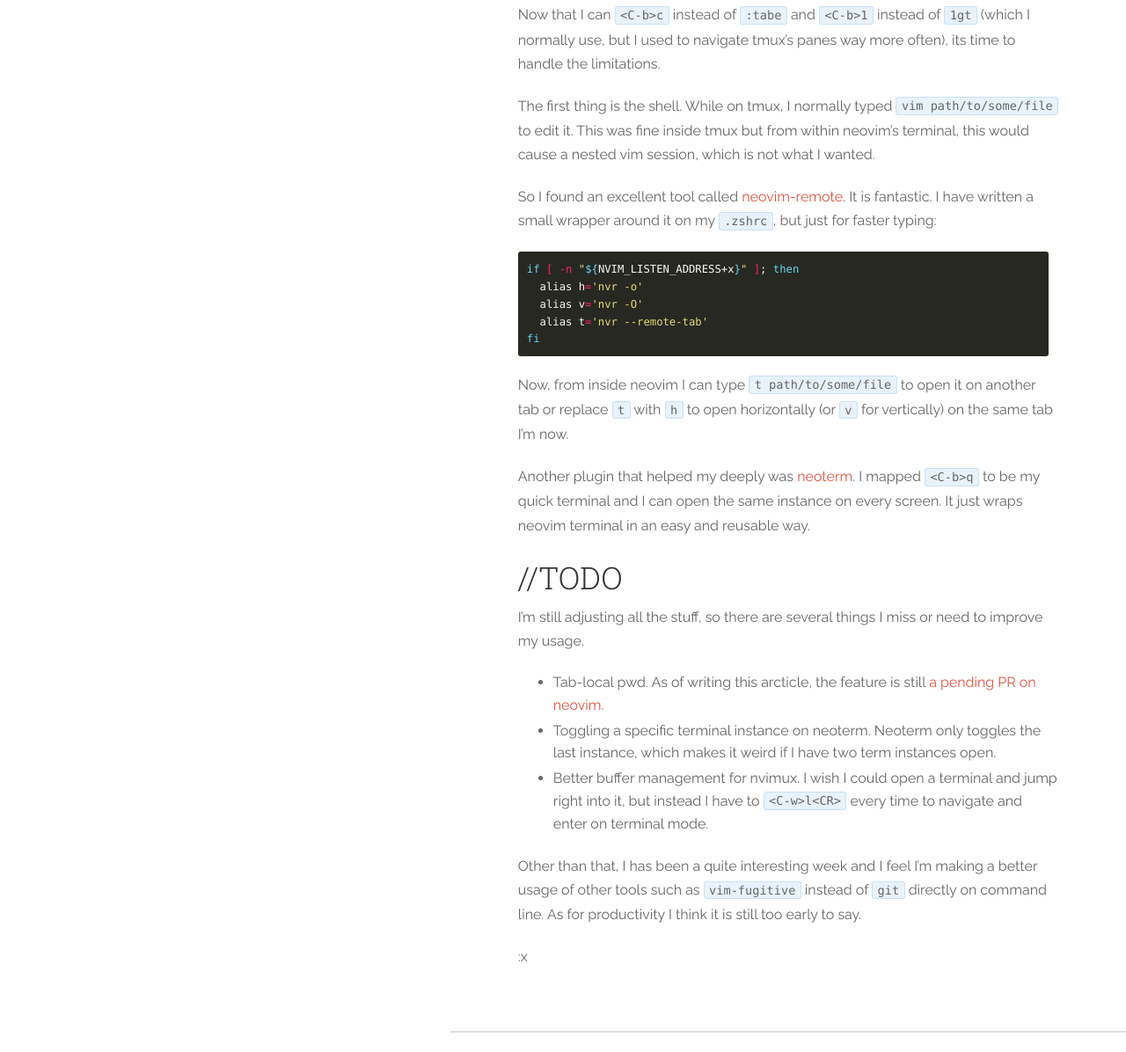
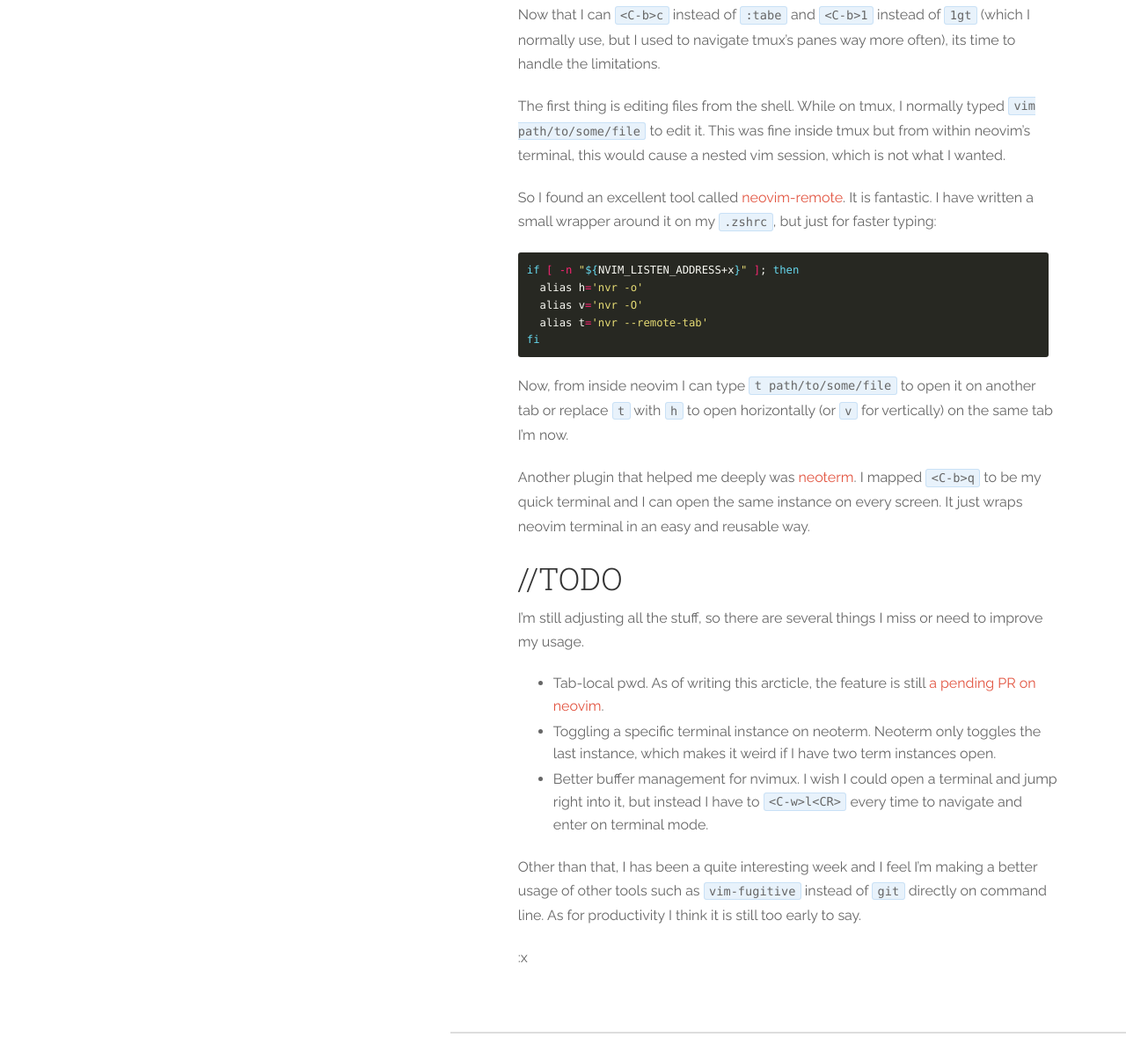
Before and after one commit to hkupty/hkupty.github.io, a Jekyll site: the page built from _posts/2016-03-13-Ditching-TMUX.md, in a window 1280 px wide. Shown: the part 1035-2231 px from the top of the page at 88% size. Built offline with Jekyll 4.4.1, drawn with Linux system fonts in a browser that asks for light colours; nearby versions of some CDN libraries.

Commit message:
More fixes

```diff
--- a/_posts/2016-03-13-Ditching-TMUX.md
+++ b/_posts/2016-03-13-Ditching-TMUX.md
@@ -22,7 +22,7 @@
 --------------------------
 Now that I can `<C-b>c` instead of `:tabe` and `<C-b>1` instead of `1gt` (which I normally use, but I used to navigate tmux's panes way more often), its time to handle the limitations.
 
-The first thing is the shell. While on tmux, I normally typed `vim path/to/some/file` to edit it. This was fine inside tmux but from within neovim's terminal, this would cause a nested vim session, which is not what I wanted.
+The first thing is editing files from the shell. While on tmux, I normally typed `vim path/to/some/file` to edit it. This was fine inside tmux but from within neovim's terminal, this would cause a nested vim session, which is not what I wanted.
 
 So I found an excellent tool called [neovim-remote][nvr]. It is fantastic. I have written a small wrapper around it on my `.zshrc`, but just for faster typing:
 
@@ -36,7 +36,7 @@
 
 Now, from inside neovim I can type `t path/to/some/file` to open it on another tab or replace `t` with `h` to open horizontally (or `v` for vertically) on the same tab I'm now.
 
-Another plugin that helped my deeply was [neoterm][neoterm]. I mapped `<C-b>q` to be my quick terminal and I can open the same instance on every screen. It just wraps neovim terminal in an easy and reusable way.
+Another plugin that helped me deeply was [neoterm][neoterm]. I mapped `<C-b>q` to be my quick terminal and I can open the same instance on every screen. It just wraps neovim terminal in an easy and reusable way.
 
 //TODO
 ------
```
